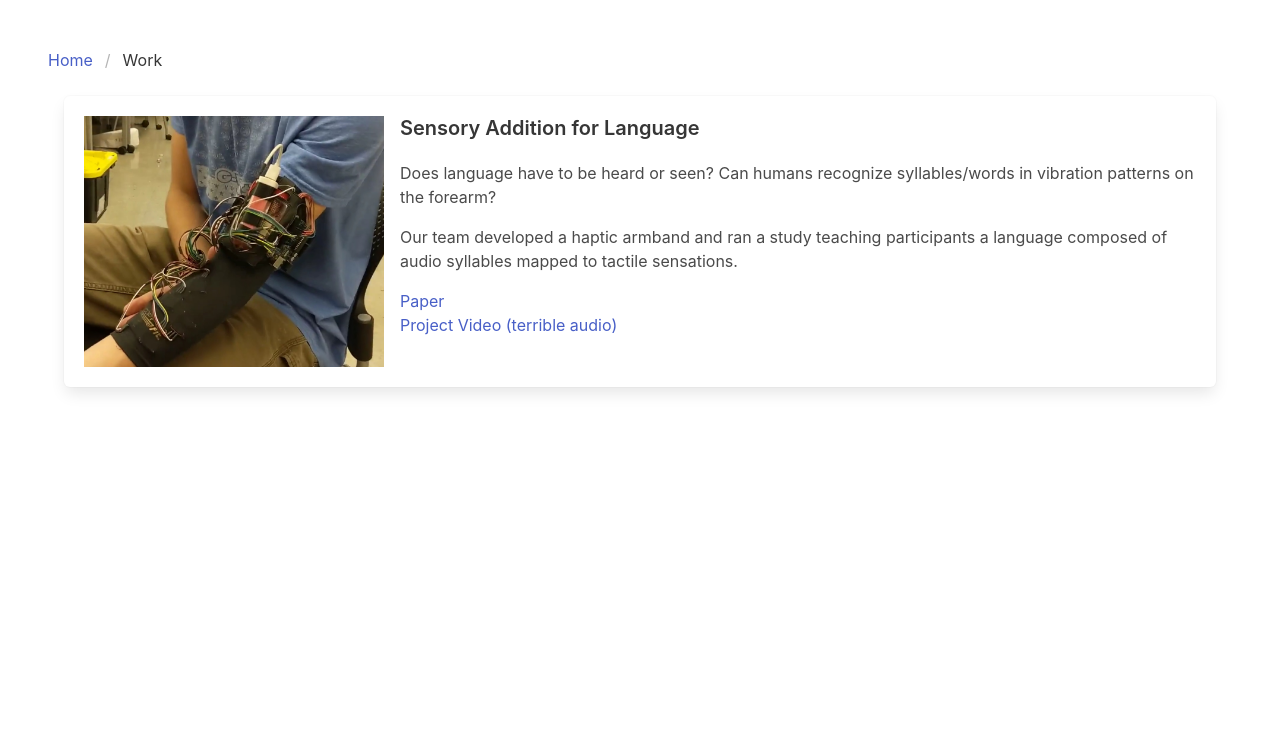
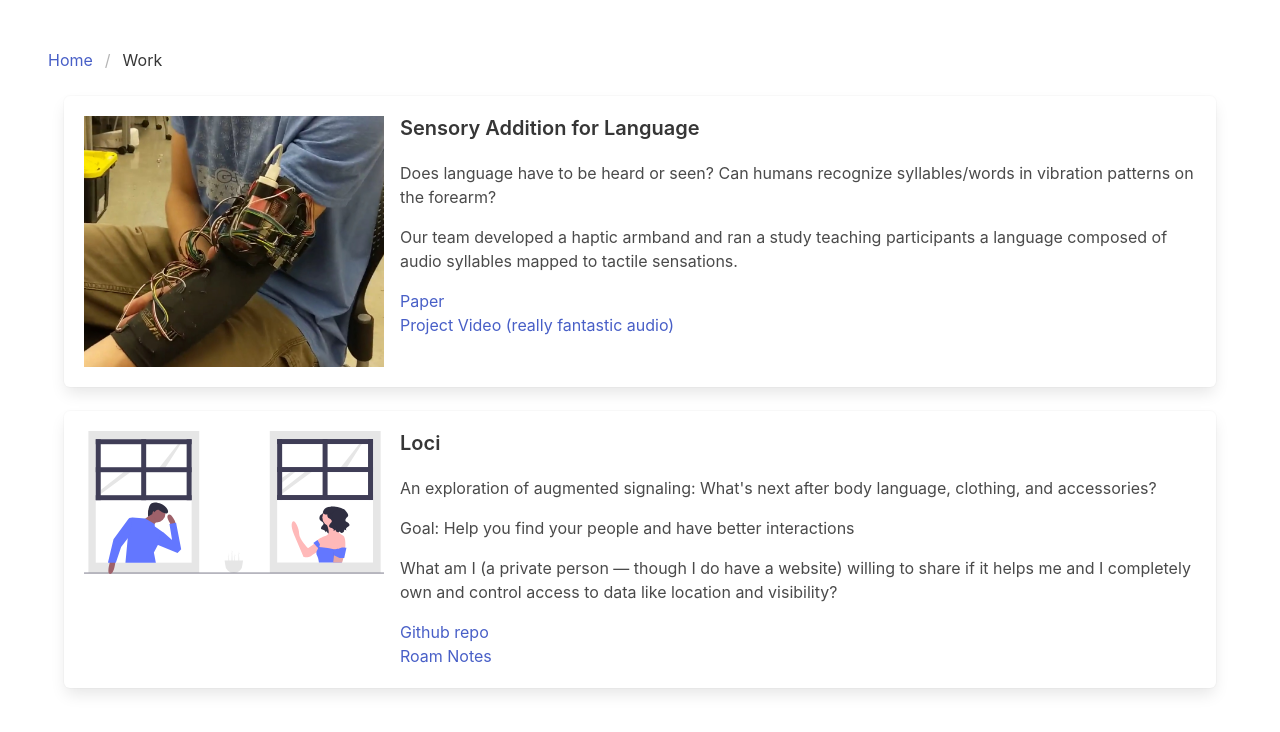
Before and after one commit to eli1797/Learning_Vue, a Vue app in the folder blog/: page /work in a window 1280 px wide. Shown: the top 732 px of the page. Built offline with nearby package versions, Linux system fonts and the light colour scheme.

Commit message:
add loci, fix typo in work view

```diff
--- a/blog/src/router/index.js
+++ b/blog/src/router/index.js
@@ -52,7 +52,7 @@ Vue.use(VueRouter)
     // route level code-splitting
     // this generates a separate chunk (about.[hash].js) for this route
     // which is lazy-loaded when the route is visited.
-    component: () => import(/* webpackChunkName: "blog" */ '../views/Work.vue'),
+    component: () => import(/* webpackChunkName: "work" */ '../views/Work.vue'),
     meta: {
       breadcrumb: "Work"
     }
--- a/blog/src/views/Work.vue
+++ b/blog/src/views/Work.vue
@@ -1,7 +1,8 @@
 <template>
   <div class="work">
     <div class="container">
-      <div class="box">
+      <!-- Put work items here -->
+      <div id="sensory" class="box">
         <article class="media">
           <div class="media-left is-hidden-mobile">
             <figure class="image" style="max-width: 300px">
@@ -19,11 +20,37 @@
               <p>Our team developed a haptic armband and ran a study teaching participants a language composed of audio syllables mapped to tactile sensations.</p>
               <a href="https://docs.google.com/document/d/1J-lYN1S7y16q-tjPnKsI10jdSreZeVuEMSevx6IxUiI/edit?usp=sharing">Paper</a>
               <br>
-              <a href="https://www.youtube.com/watch?v=xmOC_orH56g">Project Video (terrible audio)</a>
+              <a href="https://www.youtube.com/watch?v=xmOC_orH56g">Project Video (really fantastic audio)</a>
             </div>
           </div>
         </article>
       </div>
+
+      <div id="loci" class="box">
+        <article class="media">
+          <div class="media-left is-hidden-mobile">
+            <figure class="image" style="max-width: 300px">
+              <img src="../assets/undraw_neighbors_ciwb.svg" alt="Image">
+            </figure>
+
+          </div>
+          <div class="media-content">
+            <div class="content">
+              <p class="subtitle"><strong>Loci</strong></p>
+              <figure class="image is-4by3 is-hidden-tablet">
+                <img src="../assets/undraw_neighbors_ciwb.svg" alt="Image">
+              </figure>
+              <p>An exploration of augmented signaling: What's next after body language, clothing, and accessories?</p>
+              <p>Goal: Help you find your people and have better interactions</p>
+              <p>What am I (a private person — though I do have a website) willing to share if it helps me and I completely own and control access to data like location and visibility?</p>
+              <a href="https://github.com/eli1797/loci_mvp">Github repo</a>
+              <br>
+              <a href="https://drive.google.com/drive/folders/1rDp0evbyQrMQvSB_bu-pnq0LLSBwNwHy?usp=sharing">Roam Notes</a>
+            </div>
+          </div>
+        </article>
+      </div>
+
     </div>
   </div>
 </template>
```
Also changed, not shown: blog/src/assets/undraw_neighbors_ciwb.svg (added).
